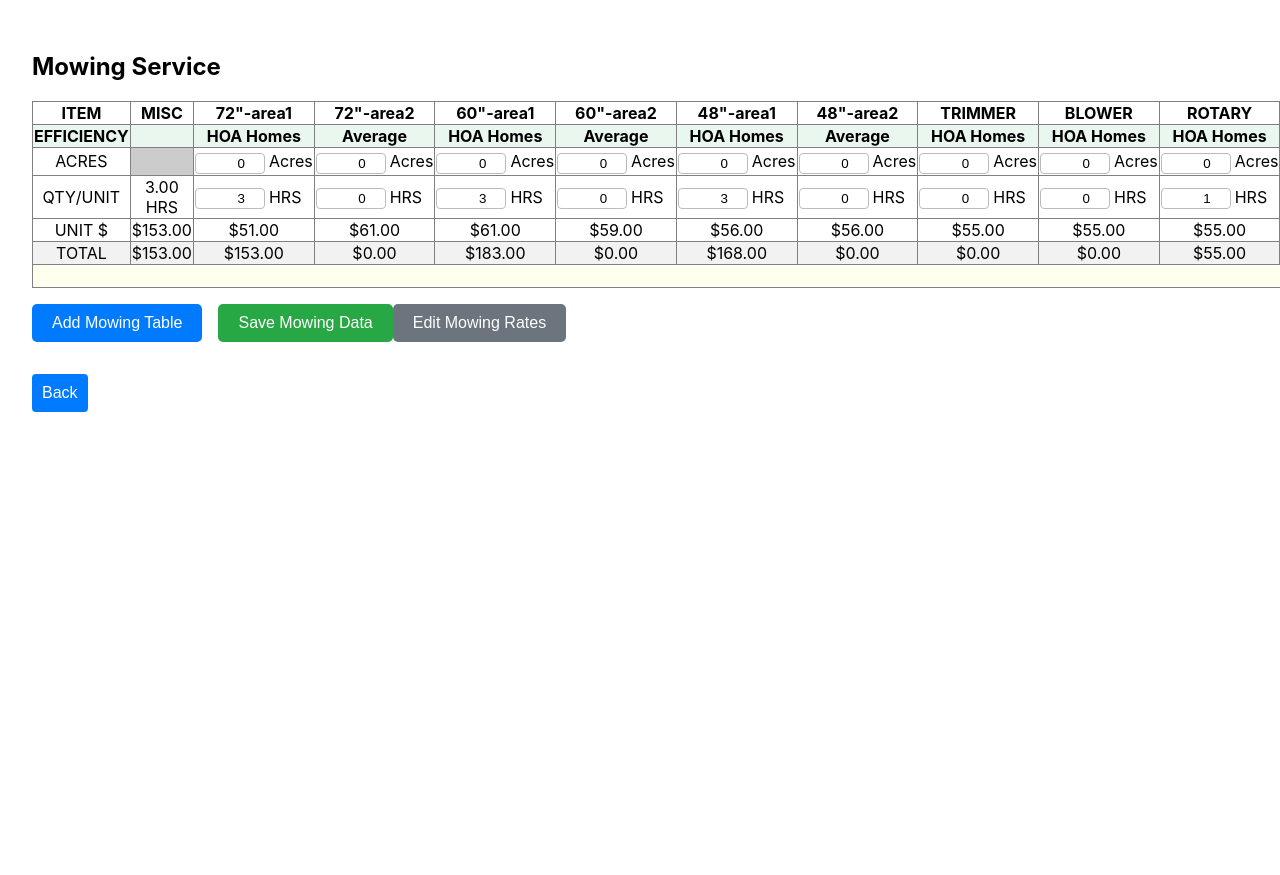
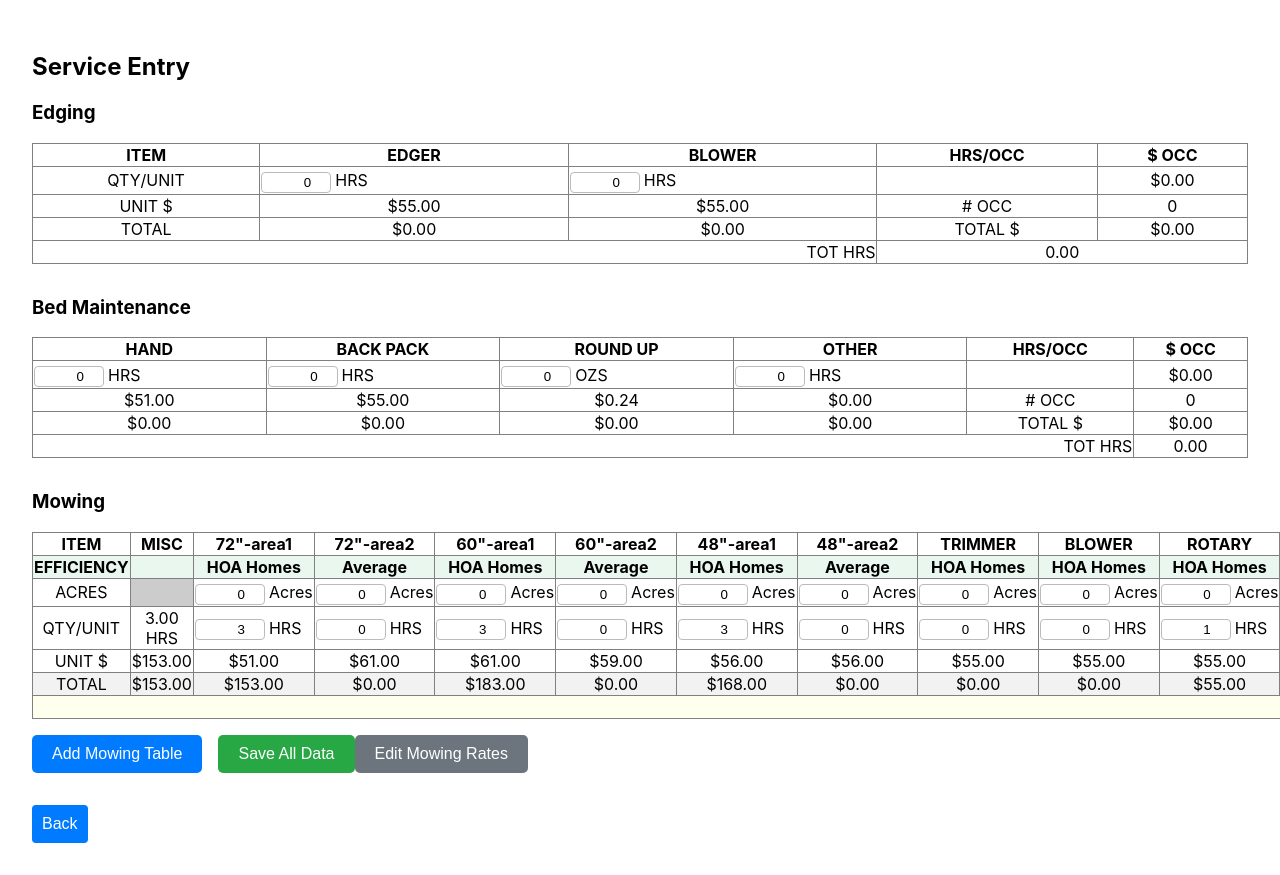
Before and after one commit to robbyweeds/webapp, a React (Create React App) app in the folder myapp/client/: page /services/mowing in a window 1280 px wide. Shown: the top 875 px of the page. Before the commit the page ends 800 px from the top, so only its background shows below. Built offline with nearby package versions, Linux system fonts and the light colour scheme.

Commit message:
added edging and NB tables

```diff
--- /dev/null
+++ b/myapp/client/src/components/BedMaintenanceTable.jsx
@@ -0,0 +1,78 @@
+import React, { useState } from "react";
+import LabeledInput from "./LabeledInput";
+
+export default function BedMaintenanceTable({ tableId }) {
+  const [data, setData] = useState({
+    qtyUnit: { HAND: 0, BACKPACK: 0, ROUNDUP: 0, OTHER: 0 },
+    unitPrice: { HAND: 51, BACKPACK: 55, ROUNDUP: 0.24, OTHER: 0 },
+  });
+
+  const handleChange = (row, key) => (e) => {
+    const val = parseFloat(e.target.value);
+    setData(prev => ({
+      ...prev,
+      [row]: { ...prev[row], [key]: isNaN(val) ? 0 : val },
+    }));
+  };
+
+  const total = {};
+  Object.keys(data.unitPrice).forEach(key => {
+    total[key] = (data.qtyUnit[key] || 0) * (data.unitPrice[key] || 0);
+  });
+
+  const sumHrs = data.qtyUnit.HAND + data.qtyUnit.BACKPACK + data.qtyUnit.ROUNDUP + data.qtyUnit.OTHER;
+  const totalMat = total.HAND + total.BACKPACK + total.ROUNDUP + total.OTHER;
+
+  return (
+    <table border="1" style={{ width: "100%", borderCollapse: "collapse", textAlign: "center", marginBottom: "1rem" }}>
+      <thead>
+        <tr>
+          <th>HAND</th>
+          <th>BACK PACK</th>
+          <th>ROUND UP</th>
+          <th>OTHER</th>
+          <th>HRS/OCC</th>
+          <th>$ OCC</th>
+        </tr>
+      </thead>
+      <tbody>
+        <tr>
+          <td>
+            <LabeledInput value={data.qtyUnit.HAND} onChange={handleChange("qtyUnit", "HAND")} step={0.1} min={0} label="HRS" />
+          </td>
+          <td>
+            <LabeledInput value={data.qtyUnit.BACKPACK} onChange={handleChange("qtyUnit", "BACKPACK")} step={0.1} min={0} label="HRS" />
+          </td>
+          <td>
+            <LabeledInput value={data.qtyUnit.ROUNDUP} onChange={handleChange("qtyUnit", "ROUNDUP")} step={0.1} min={0} label="OZS" />
+          </td>
+          <td>
+            <LabeledInput value={data.qtyUnit.OTHER} onChange={handleChange("qtyUnit", "OTHER")} step={0.1} min={0} label="HRS" />
+          </td>
+          <td></td>
+          <td>${0.00.toFixed(2)}</td>
+        </tr>
+        <tr>
+          <td>${data.unitPrice.HAND.toFixed(2)}</td>
+          <td>${data.unitPrice.BACKPACK.toFixed(2)}</td>
+          <td>${data.unitPrice.ROUNDUP.toFixed(2)}</td>
+          <td>${data.unitPrice.OTHER.toFixed(2)}</td>
+          <td># OCC</td>
+          <td>0</td>
+        </tr>
+        <tr>
+          <td>${total.HAND.toFixed(2)}</td>
+          <td>${total.BACKPACK.toFixed(2)}</td>
+          <td>${total.ROUNDUP.toFixed(2)}</td>
+          <td>${total.OTHER.toFixed(2)}</td>
+          <td>TOTAL $</td>
+          <td>${totalMat.toFixed(2)}</td>
+        </tr>
+        <tr>
+          <td colSpan="5" style={{ textAlign: "right" }}>TOT HRS</td>
+          <td>{sumHrs.toFixed(2)}</td>
+        </tr>
+      </tbody>
+    </table>
+  );
+}
--- /dev/null
+++ b/myapp/client/src/components/EdgingTable.jsx
@@ -0,0 +1,69 @@
+import React, { useState } from "react";
+import LabeledInput from "./LabeledInput";
+
+export default function EdgingTable({ tableId }) {
+  const [data, setData] = useState({
+    qtyUnit: { EDGER: 0, BLOWER: 0 },
+    unitPrice: { EDGER: 55, BLOWER: 55 },
+  });
+
+  const handleChange = (row, key) => (e) => {
+    const val = parseFloat(e.target.value);
+    setData(prev => ({
+      ...prev,
+      [row]: { ...prev[row], [key]: isNaN(val) ? 0 : val },
+    }));
+  };
+
+  // Calculate totals
+  const total = {};
+  Object.keys(data.unitPrice).forEach(key => {
+    total[key] = (data.qtyUnit[key] || 0) * (data.unitPrice[key] || 0);
+  });
+  const sumHrs = data.qtyUnit.EDGER + data.qtyUnit.BLOWER;
+
+  return (
+    <table border="1" style={{ width: "100%", borderCollapse: "collapse", textAlign: "center", marginBottom: "1rem" }}>
+      <thead>
+        <tr>
+          <th>ITEM</th>
+          <th>EDGER</th>
+          <th>BLOWER</th>
+          <th>HRS/OCC</th>
+          <th>$ OCC</th>
+        </tr>
+      </thead>
+      <tbody>
+        <tr>
+          <td>QTY/UNIT</td>
+          <td>
+            <LabeledInput value={data.qtyUnit.EDGER} onChange={handleChange("qtyUnit", "EDGER")} step={0.1} min={0} label="HRS" />
+          </td>
+          <td>
+            <LabeledInput value={data.qtyUnit.BLOWER} onChange={handleChange("qtyUnit", "BLOWER")} step={0.1} min={0} label="HRS" />
+          </td>
+          <td></td>
+          <td>${0.00.toFixed(2)}</td>
+        </tr>
+        <tr>
+          <td>UNIT $</td>
+          <td>${data.unitPrice.EDGER.toFixed(2)}</td>
+          <td>${data.unitPrice.BLOWER.toFixed(2)}</td>
+          <td># OCC</td>
+          <td>0</td>
+        </tr>
+        <tr>
+          <td>TOTAL</td>
+          <td>${total.EDGER.toFixed(2)}</td>
+          <td>${total.BLOWER.toFixed(2)}</td>
+          <td>TOTAL $</td>
+          <td>${(total.EDGER + total.BLOWER).toFixed(2)}</td>
+        </tr>
+        <tr>
+          <td colSpan="3" style={{ textAlign: "right" }}>TOT HRS</td>
+          <td colSpan="2">{sumHrs.toFixed(2)}</td>
+        </tr>
+      </tbody>
+    </table>
+  );
+}
--- a/myapp/client/src/components/MowingForm.jsx
+++ b/myapp/client/src/components/MowingForm.jsx
@@ -1,7 +1,10 @@
 import React, { useEffect, useState } from "react";
 import { useNavigate } from "react-router-dom";
 import { useServiceContext } from "../context/ServiceContext";
+
 import MowingTable from "./MowingTable";
+import EdgingTable from "./EdgingTable";
+import BedMaintenanceTable from "./BedMaintenanceTable";
 
 export default function MowingForm() {
   const navigate = useNavigate();
@@ -9,37 +12,63 @@ export default function MowingForm() {
 
   const [tables, setTables] = useState([]);
 
+  // ---------- INITIAL LOAD ----------
   useEffect(() => {
-    // Ensure currentServices.mowing is always an array
-    const mowingData = Array.isArray(currentServices.mowing) ? currentServices.mowing : [];
+    const services = getAllServices() || {};
+
+    // --------- Ensure Edging exists ---------
+    if (!services.edging) {
+      updateService("edging", { id: "Edging1", data: {} });
+    }
+
+    // ----- Ensure Bed Maintenance exists -----
+    if (!services.bedMaintenance) {
+      updateService("bedMaintenance", { id: "Bed1", data: {} });
+    }
+
+    // ------------- Handle Mowing tables -------------
+    const mowingData = Array.isArray(currentServices.mowing)
+      ? currentServices.mowing
+      : [];
 
     if (mowingData.length === 0) {
-      // Initialize with 1 table
       setTables([{ id: "Mowing1" }]);
       updateService("mowing", [{ id: "Mowing1", data: {} }]);
     } else {
       setTables(mowingData.map((t, i) => ({ id: t.id || `Mowing${i + 1}` })));
     }
-  }, [currentServices, updateService]);
+  }, [currentServices, updateService, getAllServices]);
 
+  // ---------- ADD MOWING TABLE ----------
   const handleAddTable = () => {
     const newId = `Mowing${tables.length + 1}`;
-    setTables(prev => [...prev, { id: newId }]);
     const services = getAllServices() || {};
     const mowing = Array.isArray(services.mowing) ? services.mowing : [];
+
+    setTables(prev => [...prev, { id: newId }]);
     updateService("mowing", [...mowing, { id: newId, data: {} }]);
   };
 
   const handleSave = () => {
-    const services = getAllServices() || {};
-    const updatedMowing = tables.map(t => ({ id: t.id, data: {} })); // Placeholder
+    const updatedMowing = tables.map(t => ({ id: t.id, data: {} }));
     updateService("mowing", updatedMowing);
-    alert("Mowing data saved in context.");
+    alert("Data saved in context.");
   };
 
   return (
     <div style={{ padding: "2rem" }}>
-      <h2>Mowing Service</h2>
+      <h2>Service Entry</h2>
+
+      {/* ------------------- EDGING TABLE ------------------- */}
+      <h3>Edging</h3>
+      <EdgingTable tableId="Edging1" />
+
+      {/* ----------------- BED MAINTENANCE TABLE ----------------- */}
+      <h3 style={{ marginTop: "2rem" }}>Bed Maintenance</h3>
+      <BedMaintenanceTable tableId="Bed1" />
+
+      {/* ----------------------- MOWING TABLES ----------------------- */}
+      <h3 style={{ marginTop: "2rem" }}>Mowing</h3>
 
       {tables.map(table => (
         <MowingTable key={table.id} tableId={table.id} />
@@ -60,6 +89,7 @@ export default function MowingForm() {
         >
           Add Mowing Table
         </button>
+
         <button
           onClick={handleSave}
           style={{
@@ -71,8 +101,9 @@ export default function MowingForm() {
             cursor: "pointer"
           }}
         >
-          Save Mowing Data
+          Save All Data
         </button>
+
         <button
           onClick={() => navigate("/mowing-rates")}
           style={{
@@ -82,11 +113,10 @@ export default function MowingForm() {
             border: "none",
             borderRadius: "5px",
             cursor: "pointer"
-            }}
-            >
+          }}
+        >
           Edit Mowing Rates
         </button>
-
       </div>
 
       <div style={{ marginTop: "2rem" }}>
```
